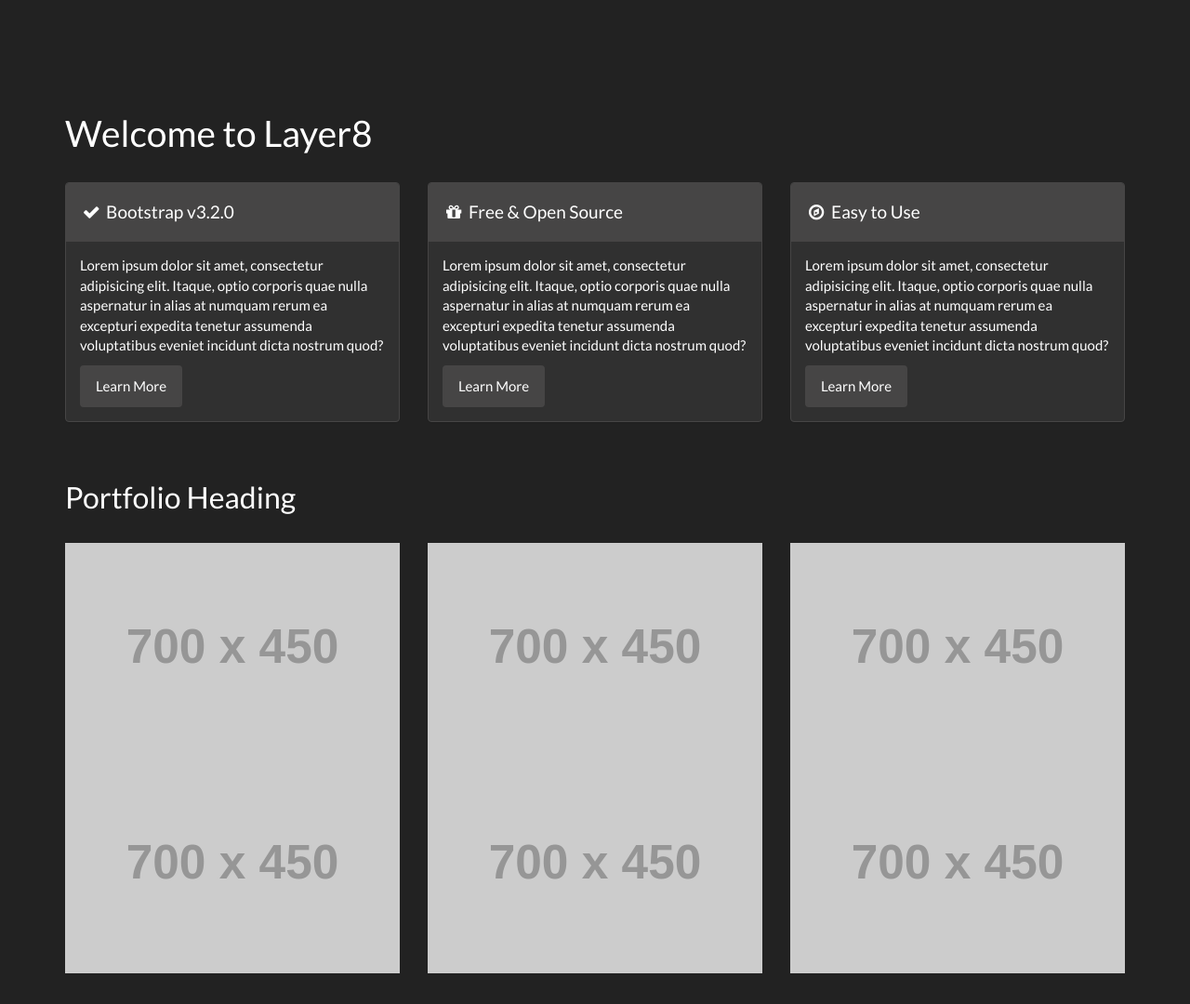
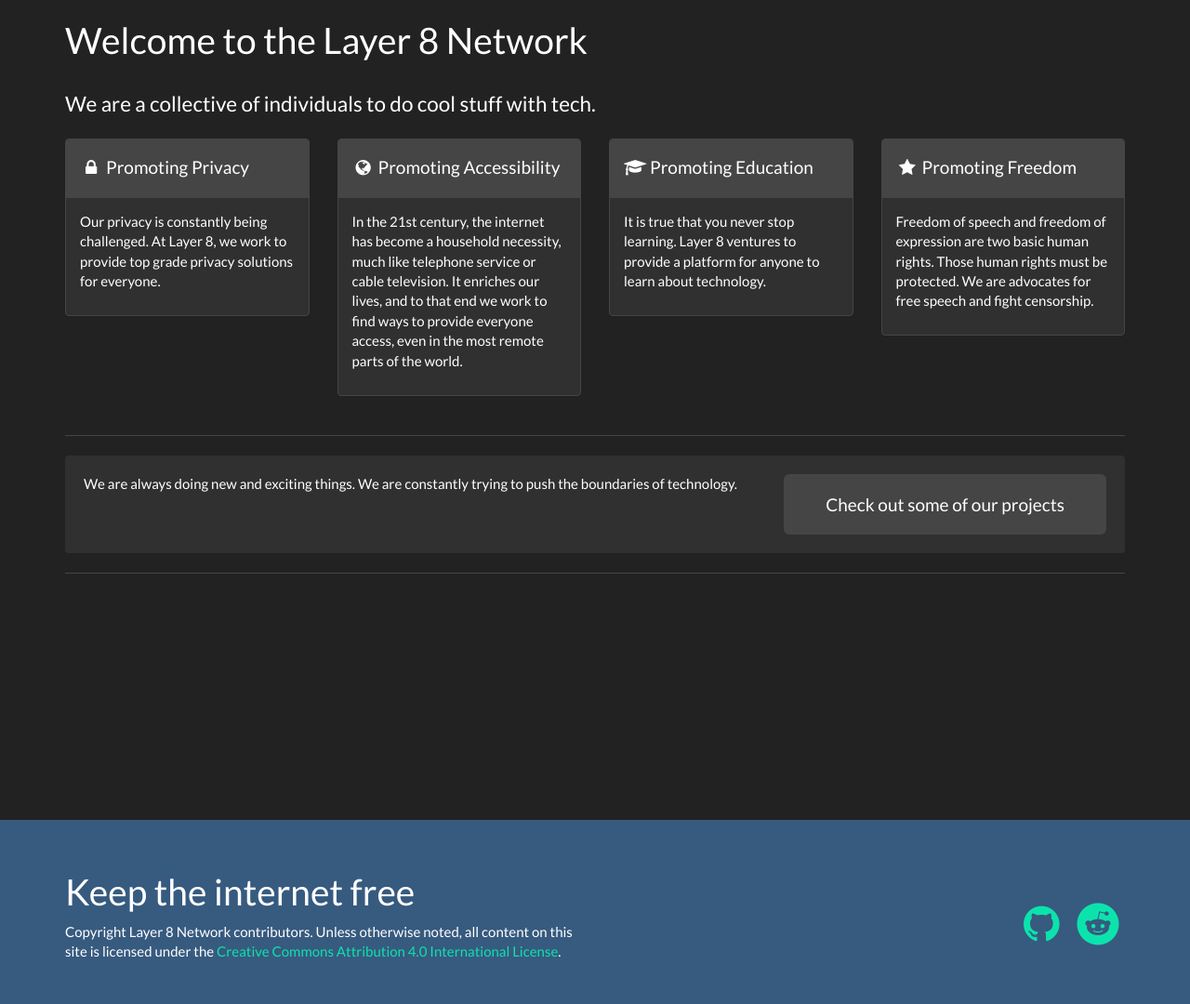
Before and after one commit to layer8x/layer8-site, a Jekyll site: the page built from index.html, in a window 1280 px wide and 1400 px high. Shown: the part 320-1400 px from the top of the window at 93% size. Built offline with Jekyll 4.4.1, drawn with Linux system fonts in a browser that asks for light colours; nearby versions of some CDN libraries; some of the changed text lies outside the part shown.

Commit message:
index stuff

```diff
--- a/css/main.scss
+++ b/css/main.scss
@@ -51,6 +51,10 @@ footer.section {
 }
 
 #hero {
+  img.background {
+    @include img-responsive;
+  }
+
   .overlay {
     margin-top: 100px;
     padding-top:    $jumbotron-padding;
@@ -71,11 +75,6 @@ footer.section {
       }
     }
 
-    .background {
-      width: 100%;
-      height: auto;
-    }
-
     h1,
     .h1 {
       color: $jumbotron-heading-color;
--- a/index.html
+++ b/index.html
@@ -12,108 +12,64 @@ layout: default
 </header>
 
 <!-- Page Content -->
-<main class="container">
+<div id="main-index" class="container">
   <div class="row">
     <div class="col-lg-12">
       <h1 class="page-header">
-        Welcome to Layer8
+        Welcome to the Layer 8 Network
       </h1>
+
+      <p class="lead">
+        We are a collective of individuals to do cool stuff with tech.
+      </p>
     </div>
-    <div class="col-md-4">
+    <div class="col-md-3">
       <div class="panel panel-default">
         <div class="panel-heading">
-          <h4><i class="fa fa-fw fa-check"></i> Bootstrap v3.2.0</h4>
+          <h4><i class="fa fa-fw fa-lock"></i> Promoting Privacy</h4>
         </div>
         <div class="panel-body">
-          <p>Lorem ipsum dolor sit amet, consectetur adipisicing elit. Itaque, optio corporis quae nulla aspernatur in alias at numquam rerum ea excepturi expedita tenetur assumenda voluptatibus eveniet incidunt dicta nostrum quod?</p>
-          <a href="#" class="btn btn-default">Learn More</a>
+          <p>
+            Our privacy is constantly being challenged. At Layer 8, we work to provide top grade privacy solutions for everyone.
+          </p>
         </div>
       </div>
     </div>
-    <div class="col-md-4">
+    <div class="col-md-3">
       <div class="panel panel-default">
         <div class="panel-heading">
-          <h4><i class="fa fa-fw fa-gift"></i> Free &amp; Open Source</h4>
+          <h4><i class="fa fa-fw fa-globe"></i> Promoting Accessibility</h4>
         </div>
         <div class="panel-body">
-          <p>Lorem ipsum dolor sit amet, consectetur adipisicing elit. Itaque, optio corporis quae nulla aspernatur in alias at numquam rerum ea excepturi expedita tenetur assumenda voluptatibus eveniet incidunt dicta nostrum quod?</p>
-          <a href="#" class="btn btn-default">Learn More</a>
+          <p>
+            In the 21st century, the internet has become a household necessity, much like telephone service or cable television. It enriches our lives, and to that end we work to find ways to provide everyone access, even in the most remote parts of the world.
+          </p>
         </div>
       </div>
     </div>
-    <div class="col-md-4">
+    <div class="col-md-3">
       <div class="panel panel-default">
         <div class="panel-heading">
-          <h4><i class="fa fa-fw fa-compass"></i> Easy to Use</h4>
+          <h4><i class="fa fa-fw fa-graduation-cap"></i> Promoting Education</h4>
         </div>
         <div class="panel-body">
-          <p>Lorem ipsum dolor sit amet, consectetur adipisicing elit. Itaque, optio corporis quae nulla aspernatur in alias at numquam rerum ea excepturi expedita tenetur assumenda voluptatibus eveniet incidunt dicta nostrum quod?</p>
-          <a href="#" class="btn btn-default">Learn More</a>
+          <p>
+            It is true that you never stop learning. Layer 8 ventures to provide a platform for anyone to learn about technology.
+          </p>
         </div>
       </div>
     </div>
-  </div>
-  <!-- /.row -->
-
-  <!-- Portfolio Section -->
-  <div class="row">
-    <div class="col-lg-12">
-      <h2 class="page-header">Portfolio Heading</h2>
-    </div>
-    <div class="col-md-4 col-sm-6">
-      <a href="portfolio-item.html">
-        <img class="img-responsive img-portfolio img-hover" src="http://placehold.it/700x450" alt="">
-      </a>
-    </div>
-    <div class="col-md-4 col-sm-6">
-      <a href="portfolio-item.html">
-        <img class="img-responsive img-portfolio img-hover" src="http://placehold.it/700x450" alt="">
-      </a>
-    </div>
-    <div class="col-md-4 col-sm-6">
-      <a href="portfolio-item.html">
-        <img class="img-responsive img-portfolio img-hover" src="http://placehold.it/700x450" alt="">
-      </a>
-    </div>
-    <div class="col-md-4 col-sm-6">
-      <a href="portfolio-item.html">
-        <img class="img-responsive img-portfolio img-hover" src="http://placehold.it/700x450" alt="">
-      </a>
-    </div>
-    <div class="col-md-4 col-sm-6">
-      <a href="portfolio-item.html">
-        <img class="img-responsive img-portfolio img-hover" src="http://placehold.it/700x450" alt="">
-      </a>
-    </div>
-    <div class="col-md-4 col-sm-6">
-      <a href="portfolio-item.html">
-        <img class="img-responsive img-portfolio img-hover" src="http://placehold.it/700x450" alt="">
-      </a>
-    </div>
-  </div>
-  <!-- /.row -->
-
-  <!-- Features Section -->
-  <div class="row">
-    <div class="col-lg-12">
-      <h2 class="page-header">Modern Business Features</h2>
-    </div>
-    <div class="col-md-6">
-      <p>The Modern Business template by Start Bootstrap includes:</p>
-      <ul>
-        <li>
-          <strong>Bootstrap v3.2.0</strong>
-        </li>
-        <li>jQuery v1.11.0</li>
-        <li>Font Awesome v4.1.0</li>
-        <li>Working PHP contact form with validation</li>
-        <li>Unstyled page elements for easy customization</li>
-        <li>17 HTML pages</li>
-      </ul>
-      <p>Lorem ipsum dolor sit amet, consectetur adipisicing elit. Corporis, omnis doloremque non cum id reprehenderit, quisquam totam aspernatur tempora minima unde aliquid ea culpa sunt. Reiciendis quia dolorum ducimus unde.</p>
-    </div>
-    <div class="col-md-6">
-      <img class="img-responsive" src="http://placehold.it/700x450" alt="">
+    <div class="col-md-3">
+      <div class="panel panel-default">
+        <div class="panel-heading">
+          <h4><i class="fa fa-fw fa-star"></i> Promoting Freedom</h4>
+        </div>
+        <div class="panel-body">
+          <p>
+            Freedom of speech and freedom of expression are two basic human rights. Those human rights must be protected. We are advocates for free speech and fight censorship.
+          </p>
+        </div>
+      </div>
     </div>
   </div>
   <!-- /.row -->
@@ -124,17 +80,19 @@ layout: default
   <div class="well">
     <div class="row">
       <div class="col-md-8">
-        <p>Lorem ipsum dolor sit amet, consectetur adipisicing elit. Molestias, expedita, saepe, vero rerum deleniti beatae veniam harum neque nemo praesentium cum alias asperiores commodi.</p>
+        <p>
+          We are always doing new and exciting things. We are constantly trying to push the boundaries of technology.
+        </p>
       </div>
       <div class="col-md-4">
-        <a class="btn btn-lg btn-default btn-block" href="#">Call to Action</a>
+        <a class="btn btn-lg btn-default btn-block" href="/projects">Check out some of our projects</a>
       </div>
     </div>
   </div>
 
   <hr>
 
-</main>
+</div>
 <!-- /.container -->
 
 {% include footer.html %}
--- a/js/navbar.js
+++ b/js/navbar.js
@@ -5,7 +5,7 @@ if ($('#hero').length > 0) {
     var solidColor = 'rgb(55, 90, 127)';
     var transitioning = false;
     var speed = 200;
-    var transistionOffset = $('main').position().top - 80;
+    var transistionOffset = $('#main-index').position().top - 80;
 
     function transistionColor(event) {
       transitioning = true;
```
